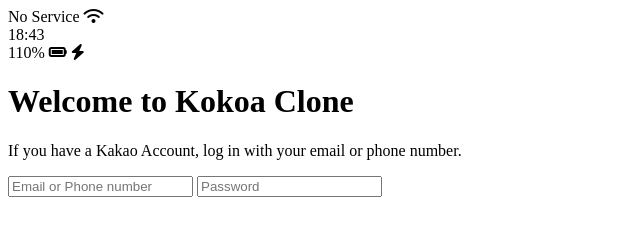
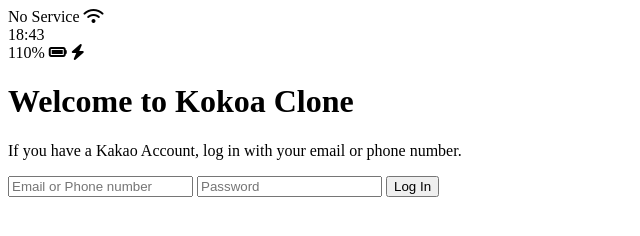
Before and after one commit to YeJin-Kim-code/kokoaCloneCode, a plain HTML site: page index.html in a window 1280 px wide. Shown: the whole page, without its empty margins (0-640 px from the left). Drawn offline with Linux system fonts and the light colour scheme.

Commit message:
feat input submit

```diff
--- a/index.html
+++ b/index.html
@@ -31,6 +31,7 @@
     <form>
       <input type="text" placeholder="Email or Phone number" />
       <input type="password" placeholder="Password" />
+      <input type="submit" value="Log In" />
     </form>
     <script
       src="https://kit.fontawesome.com/6478f529f2.js"
```
